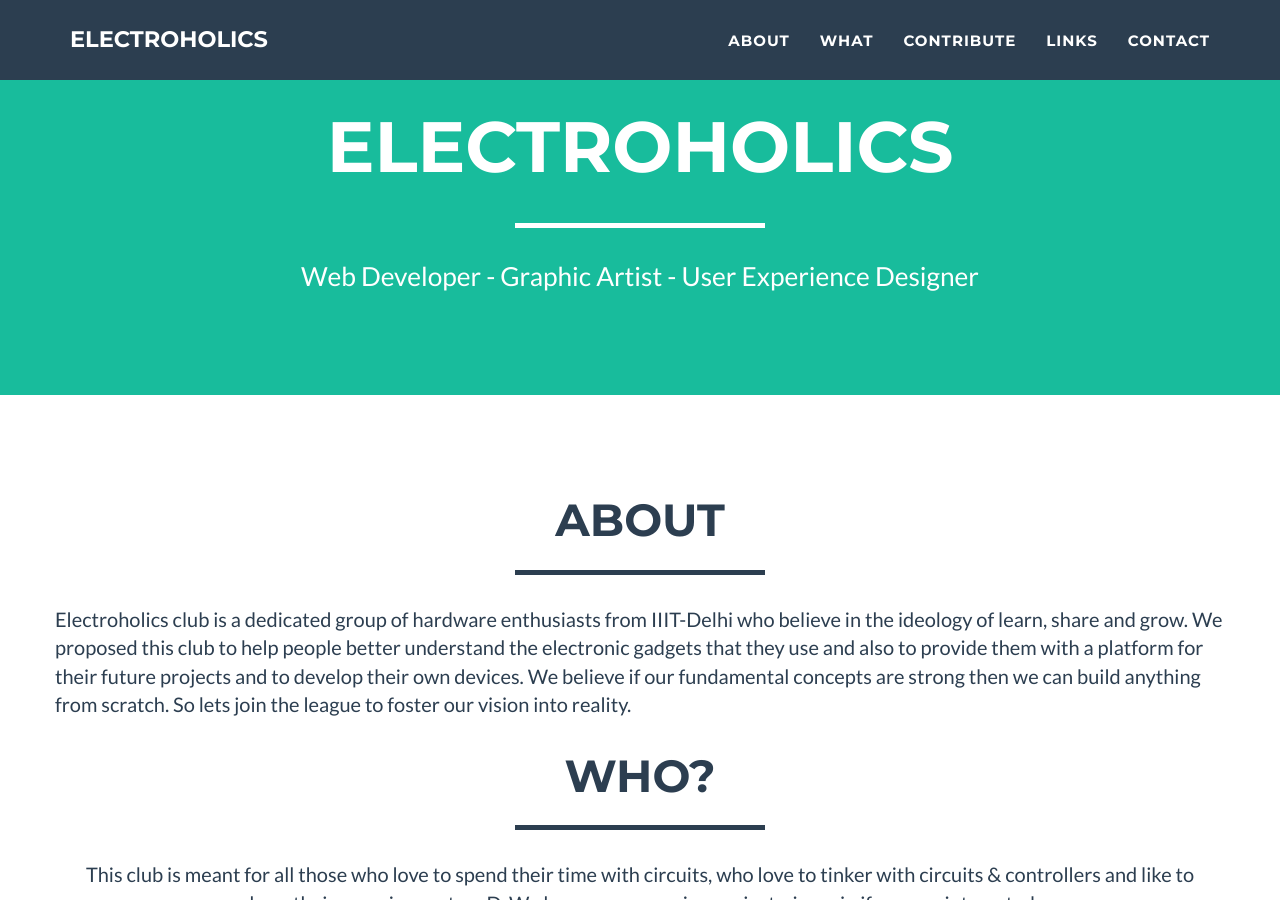
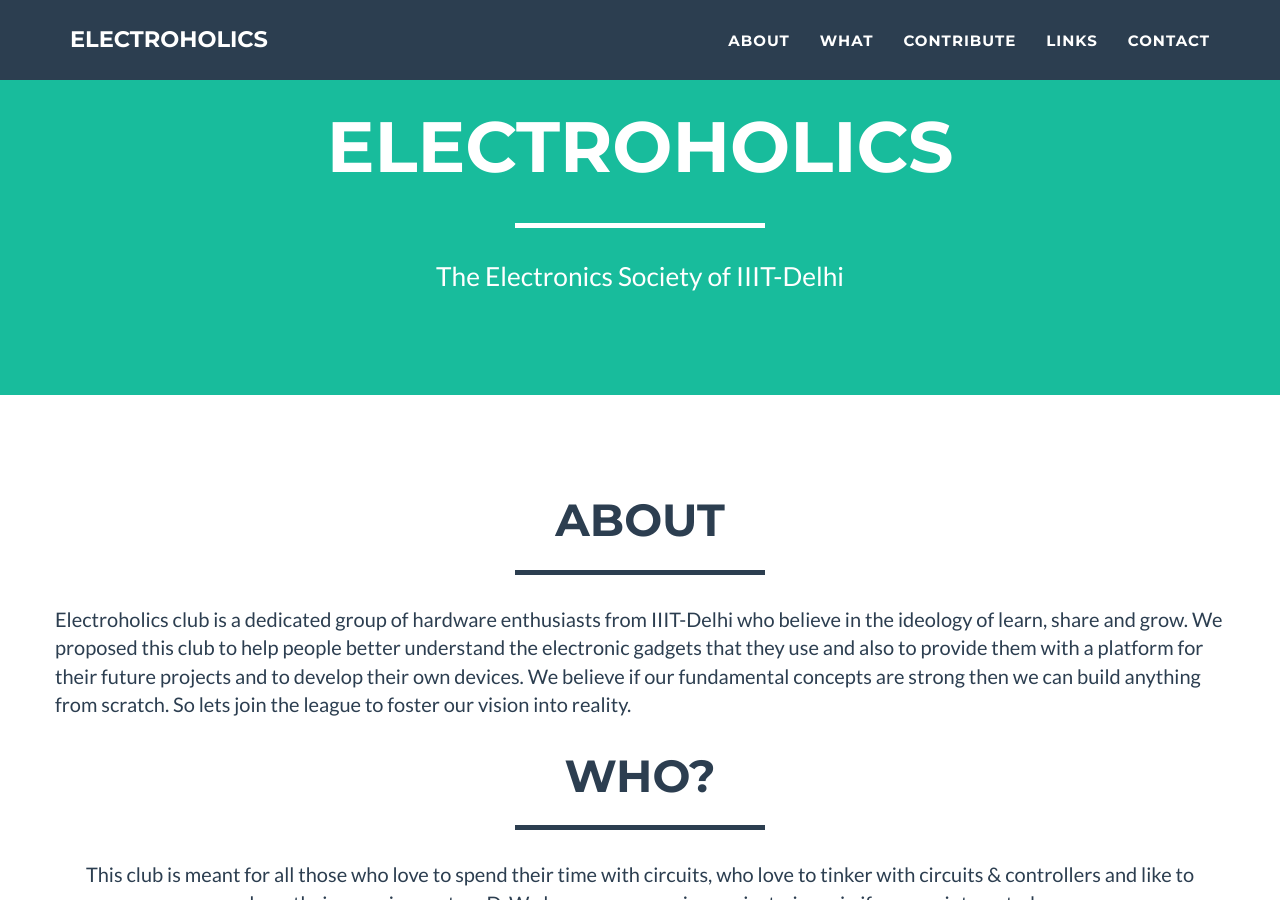
Before and after one commit to Electroholics/previous-website, a Jekyll site: the page built from index.html, in a window 1280 px wide and 900 px high, scrolled down 380 px. Built offline with Jekyll 4.4.1, drawn with Linux system fonts in a browser that asks for light colours.

Commit message:
Changed subheading

```diff
--- a/_includes/header.html
+++ b/_includes/header.html
@@ -7,7 +7,7 @@
                     <div class="intro-text">
                         <span class="name">Electroholics</span>
                         <hr class="star-light">
-                        <span class="skills">{{ site.skills }}</span>
+                        <span class="skills">The Electronics Society of IIIT-Delhi</span>
                     </div>
                 </div>
             </div>
```
